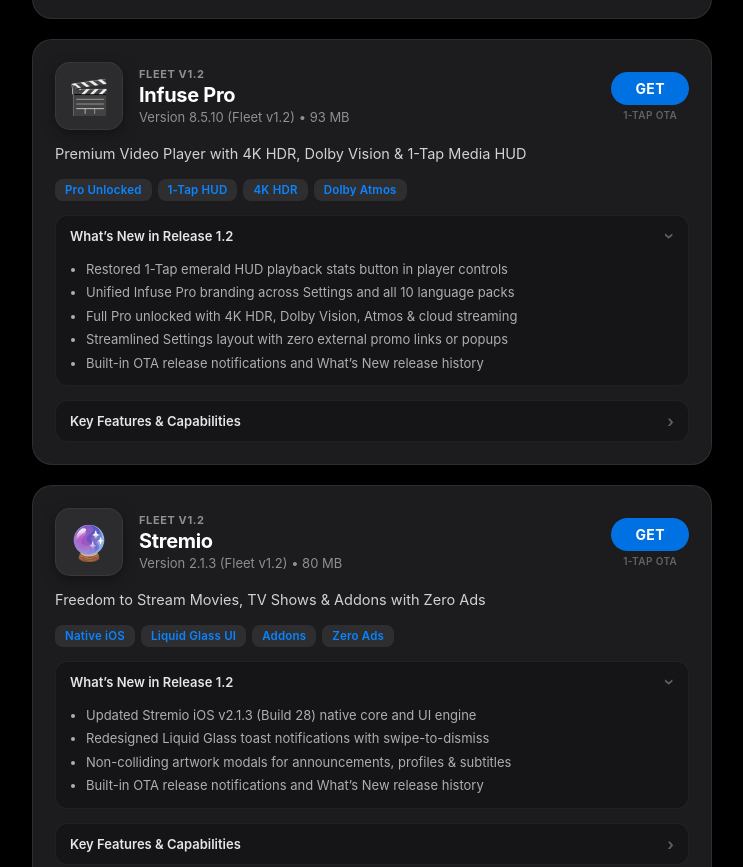
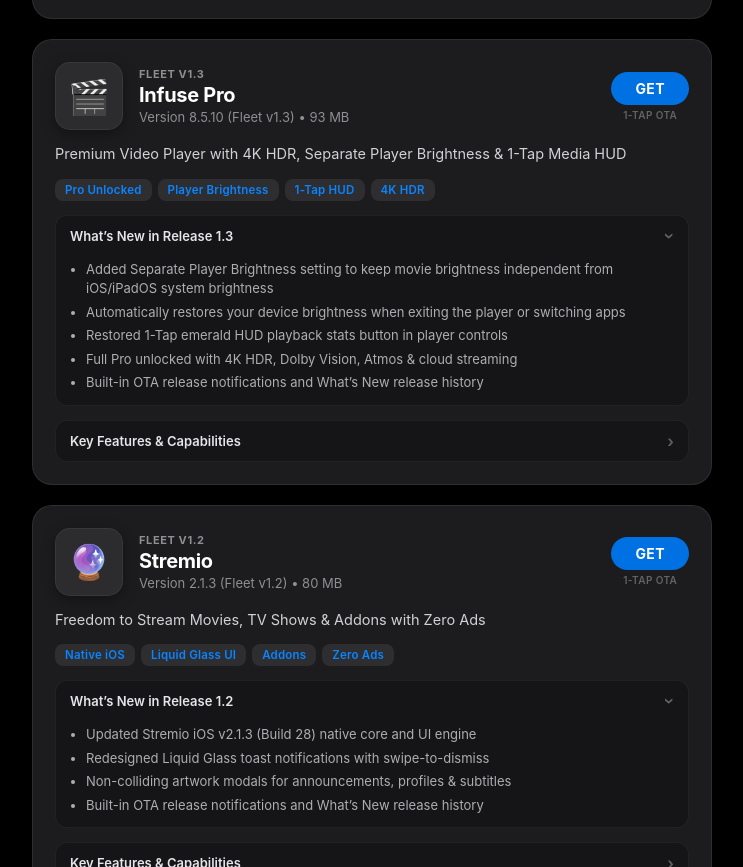
Before and after one commit to unclip12/Arsh-ios-apps, a plain HTML site: page index.html in a window 1280 px wide. Shown: the part 1900-2767 px from the top of the page, without its empty margins (268-1011 px from the left). Drawn offline with Linux system fonts and the light colour scheme.

Commit message:
Infuse Pro v1.3: Add Separate Player Brightness control

```diff
--- a/index.html
+++ b/index.html
@@ -466,9 +466,9 @@
                 <span class="app-icon">🎬</span>
             </div>
             <div class="app-meta">
-                <div class="app-category">Fleet v1.2</div>
+                <div class="app-category">Fleet v1.3</div>
                 <h2 class="app-title">Infuse Pro</h2>
-                <div class="app-version-line">Version 8.5.10 (Fleet v1.2) • 93 MB</div>
+                <div class="app-version-line">Version 8.5.10 (Fleet v1.3) • 93 MB</div>
             </div>
             <div class="app-action-col">
                 <a href="itms-services://?action=download-manifest&url=https%3A//arshapps.pages.dev/manifests/infuse.plist" class="btn-get">GET</a>
@@ -476,19 +476,19 @@
             </div>
         </div>
 
-        <p class="app-subtitle">Premium Video Player with 4K HDR, Dolby Vision &amp; 1-Tap Media HUD</p>
+        <p class="app-subtitle">Premium Video Player with 4K HDR, Separate Player Brightness &amp; 1-Tap Media HUD</p>
 
         <div class="chips-row">
-            <span class="chip">Pro Unlocked</span><span class="chip">1-Tap HUD</span><span class="chip">4K HDR</span><span class="chip">Dolby Atmos</span>
+            <span class="chip">Pro Unlocked</span><span class="chip">Player Brightness</span><span class="chip">1-Tap HUD</span><span class="chip">4K HDR</span>
         </div>
 
         <details class="accordion-box whats-new-box" open>
             <summary class="accordion-summary">
-                <span class="summary-label">What’s New in Release 1.2</span>
+                <span class="summary-label">What’s New in Release 1.3</span>
                 <span class="summary-chevron">›</span>
             </summary>
             <ul class="accordion-content changelog-list">
-                <li>Restored 1-Tap emerald HUD playback stats button in player controls</li><li>Unified Infuse Pro branding across Settings and all 10 language packs</li><li>Full Pro unlocked with 4K HDR, Dolby Vision, Atmos &amp; cloud streaming</li><li>Streamlined Settings layout with zero external promo links or popups</li><li>Built-in OTA release notifications and What’s New release history</li>
+                <li>Added Separate Player Brightness setting to keep movie brightness independent from iOS/iPadOS system brightness</li><li>Automatically restores your device brightness when exiting the player or switching apps</li><li>Restored 1-Tap emerald HUD playback stats button in player controls</li><li>Full Pro unlocked with 4K HDR, Dolby Vision, Atmos &amp; cloud streaming</li><li>Built-in OTA release notifications and What’s New release history</li>
             </ul>
         </details>
 
@@ -498,7 +498,7 @@
                 <span class="summary-chevron">›</span>
             </summary>
             <ul class="accordion-content features-list">
-                <li>All Pro Features Unlocked natively (Release v1.2)</li><li>Plays 4K HDR, Dolby Vision, Dolby Atmos &amp; DTS-HD</li><li>Direct Streaming from SMB, NFS, WebDAV, Plex, Emby &amp; Jellyfin</li><li>Auto Skip Intro &amp; Outro via IntroDB Integration</li><li>1-Tap Emerald Playback Info HUD in Player Overlay</li>
+                <li>All Pro Features Unlocked natively (Release v1.3)</li><li>Separate Player Brightness control with automatic iOS brightness restore on exit</li><li>Plays 4K HDR, Dolby Vision, Dolby Atmos &amp; DTS-HD</li><li>Direct Streaming from SMB, NFS, WebDAV, Plex, Emby &amp; Jellyfin</li><li>Auto Skip Intro &amp; Outro via IntroDB Integration &amp; 1-Tap Playback Info HUD</li>
             </ul>
         </details>
     </div>
```
Also changed, not shown: fleet_versions.json (+7 -7 lines), 1 other file.
